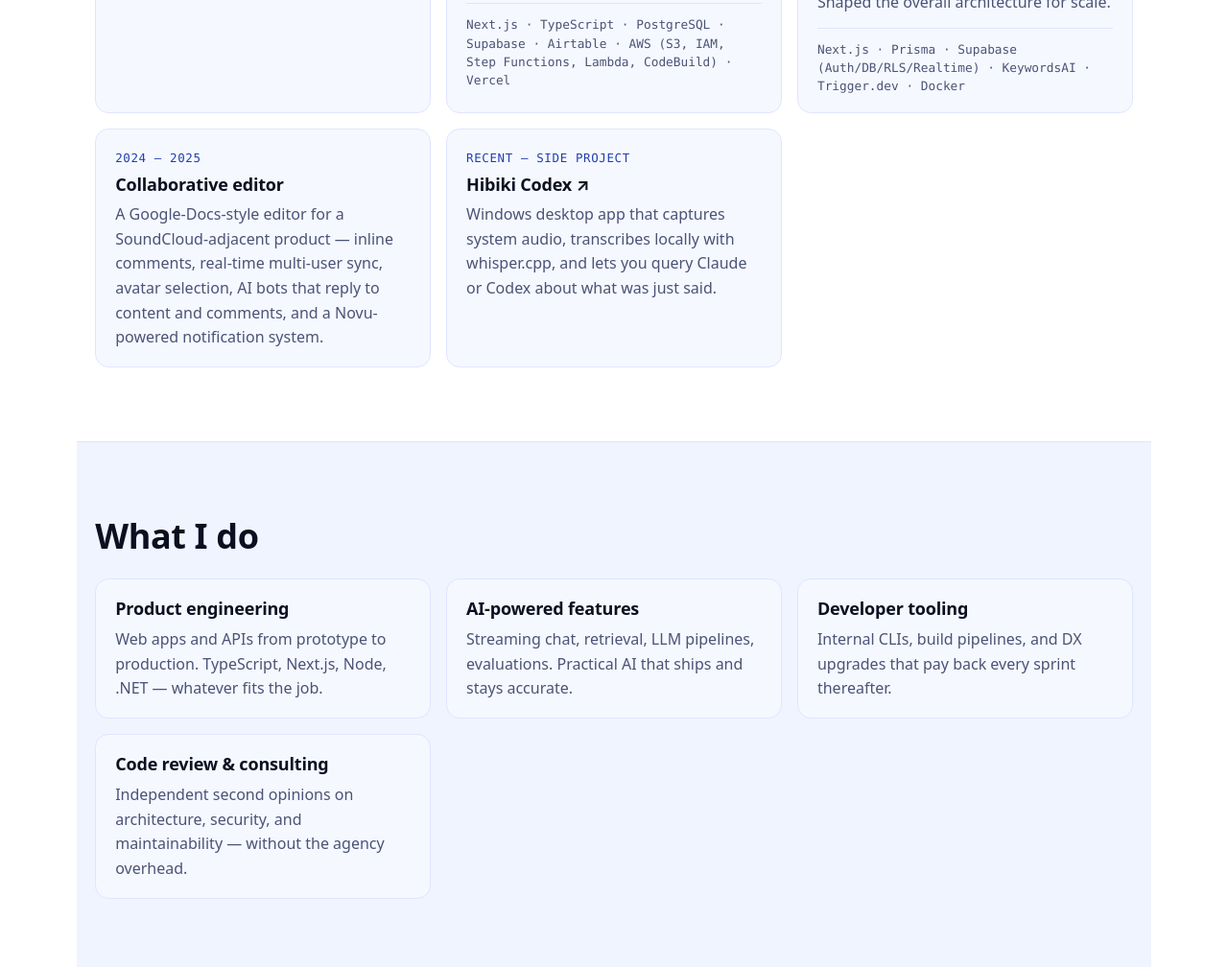
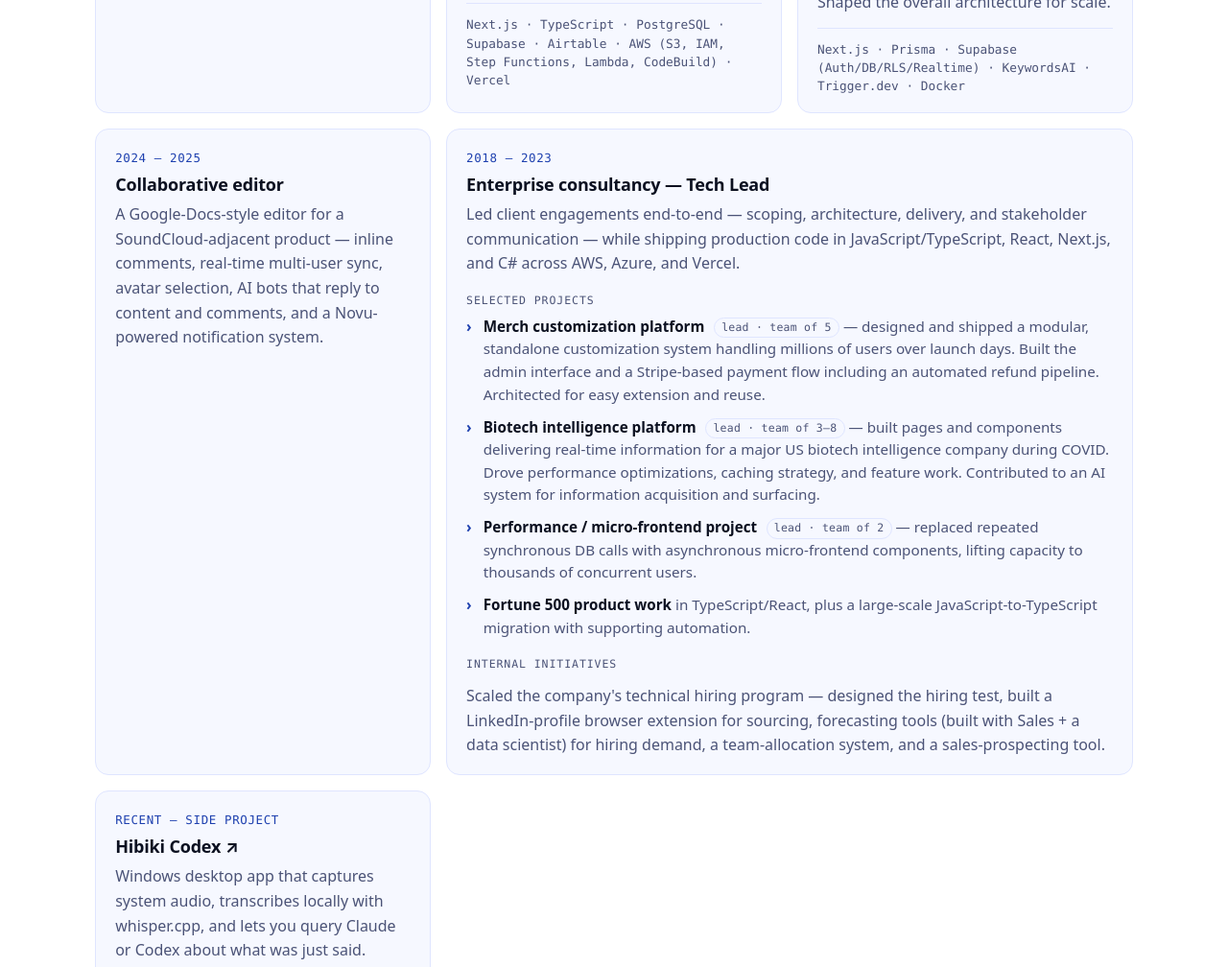
Before and after one commit to brunolm/codingwise, a website: page src/index.html in a window 1280 px wide. Shown: the part 1048-2056 px from the top of the page at 96% size. Drawn offline with Linux system fonts and the light colour scheme.

Commit message:
Add 2018-2023 enterprise consultancy entry to Selected work
Tech Lead role with sub-projects (Merch customization, Biotech intelligence,
micro-frontend performance work, Fortune 500 / TS migration) and internal
initiatives around hiring. Renders as a wider card with a nested list and
section labels so the extra structure doesn't crowd the other cards.

```diff
--- a/src/index.html
+++ b/src/index.html
@@ -121,6 +121,56 @@
               notification system.
             </p>
           </li>
+          <li class="card card-wide">
+            <p class="card-meta">2018 – 2023</p>
+            <h3>Enterprise consultancy — Tech Lead</h3>
+            <p>
+              Led client engagements end-to-end — scoping, architecture,
+              delivery, and stakeholder communication — while shipping
+              production code in JavaScript/TypeScript, React, Next.js, and
+              C# across AWS, Azure, and Vercel.
+            </p>
+            <p class="card-section-label">Selected projects</p>
+            <ul class="card-list" role="list">
+              <li>
+                <strong>Merch customization platform</strong>
+                <span class="card-list-meta">lead · team of 5</span>
+                — designed and shipped a modular, standalone customization
+                system handling millions of users over launch days. Built the
+                admin interface and a Stripe-based payment flow including an
+                automated refund pipeline. Architected for easy extension and reuse.
+              </li>
+              <li>
+                <strong>Biotech intelligence platform</strong>
+                <span class="card-list-meta">lead · team of 3–8</span>
+                — built pages and components delivering real-time information
+                for a major US biotech intelligence company during COVID.
+                Drove performance optimizations, caching strategy, and feature
+                work. Contributed to an AI system for information acquisition
+                and surfacing.
+              </li>
+              <li>
+                <strong>Performance / micro-frontend project</strong>
+                <span class="card-list-meta">lead · team of 2</span>
+                — replaced repeated synchronous DB calls with asynchronous
+                micro-frontend components, lifting capacity to thousands of
+                concurrent users.
+              </li>
+              <li>
+                <strong>Fortune 500 product work</strong>
+                in TypeScript/React, plus a large-scale JavaScript-to-TypeScript
+                migration with supporting automation.
+              </li>
+            </ul>
+            <p class="card-section-label">Internal initiatives</p>
+            <p>
+              Scaled the company's technical hiring program — designed the
+              hiring test, built a LinkedIn-profile browser extension for
+              sourcing, forecasting tools (built with Sales + a data scientist)
+              for hiring demand, a team-allocation system, and a sales-prospecting
+              tool.
+            </p>
+          </li>
           <li class="card">
             <p class="card-meta">Recent — side project</p>
             <h3>
--- a/src/styles.css
+++ b/src/styles.css
@@ -346,6 +346,64 @@ h3 { font-size: 1.125rem; font-weight: 700; }
   grid-template-columns: repeat(auto-fit, minmax(300px, 1fr));
 }
 
+/* A card with a denser body — span 2 columns on wider grids so the inner
+   list doesn't get cramped into a narrow rail. */
+.card-wide { grid-column: span 1; }
+@media (min-width: 700px) {
+  .card-wide { grid-column: span 2; }
+}
+
+.card-section-label {
+  margin: 1rem 0 0.4rem !important;
+  font-family: var(--font-mono);
+  font-size: 0.72rem;
+  text-transform: uppercase;
+  letter-spacing: 0.08em;
+  color: var(--fg-muted);
+}
+
+.card-list {
+  list-style: none;
+  margin: 0;
+  padding: 0;
+  display: grid;
+  gap: 0.65rem;
+}
+.card-list > li {
+  color: var(--fg-muted);
+  font-size: 0.95rem;
+  line-height: 1.55;
+  padding-left: 1.1rem;
+  position: relative;
+}
+.card-list > li::before {
+  content: "›";
+  position: absolute;
+  left: 0;
+  top: 0;
+  color: var(--brand-300);
+  font-weight: 700;
+}
+@media (prefers-color-scheme: light) {
+  .card-list > li::before { color: var(--brand-700); }
+}
+.card-list strong {
+  color: var(--fg);
+  font-weight: 600;
+}
+.card-list-meta {
+  display: inline-block;
+  margin-left: 0.35rem;
+  padding: 0.05rem 0.45rem;
+  border: 1px solid var(--border);
+  border-radius: 999px;
+  font-family: var(--font-mono);
+  font-size: 0.72rem;
+  letter-spacing: 0.02em;
+  color: var(--fg-muted);
+  vertical-align: middle;
+}
+
 .steps {
   counter-reset: step;
 }
```
